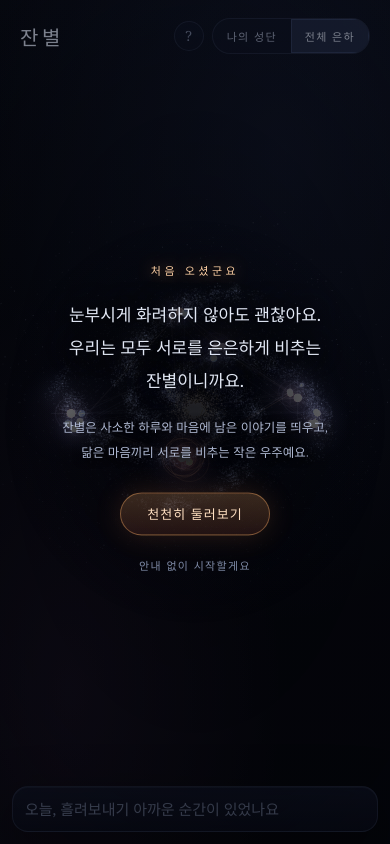
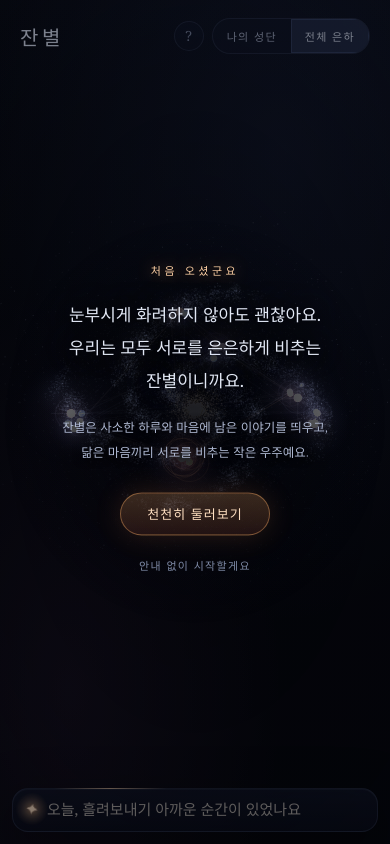
Before and after one commit to cool6001-tech/janbyeol, a React (Vite) app: page / in a window 390 px wide. Built offline with nearby package versions, Linux system fonts and the light colour scheme; a web font is replaced by a local one.

Commit message:
잔별 글쓰기 영역 반영

```diff
--- a/src/components/Composer.jsx
+++ b/src/components/Composer.jsx
@@ -17,6 +17,8 @@ export default function Composer({ onSubmit, onFocus, compact = false }) {
   const areaRef = useRef(null)
 
   const folded = compact && !typing && !text.trim() && !photo
+  /** 아무도 쓰고 있지 않은 빈 입력창 — 이때만 별이 반짝이며 부릅니다 */
+  const idle = !typing && !text.trim() && !photo
 
   const grow = (el) => {
     el.style.height = 'auto'
@@ -46,7 +48,16 @@ export default function Composer({ onSubmit, onFocus, compact = false }) {
   }
 
   return (
-    <form className={`composer${compact ? ' compact' : ''}${folded ? ' folded' : ''}`} onSubmit={submit}>
+    <form
+      className={`composer${compact ? ' compact' : ''}${folded ? ' folded' : ''}${idle ? ' idle' : ''}`}
+      onSubmit={submit}
+    >
+      {/* 오늘의 이야기를 부르는 작은 별 — 비어 있을 땐 은은하게 반짝이고, 쓰기 시작하면 또렷하게 켜집니다 */}
+      <span className="composespark" aria-hidden="true">
+        <svg viewBox="0 0 24 24">
+          <path d="M12 2.5c.6 4.6 2.3 7.3 9.5 9.5-7.2 2.2-8.9 4.9-9.5 9.5-.6-4.6-2.3-7.3-9.5-9.5 7.2-2.2 8.9-4.9 9.5-9.5z" />
+        </svg>
+      </span>
       <textarea
         id="draft"
         ref={areaRef}
--- a/src/components/StarCard.jsx
+++ b/src/components/StarCard.jsx
@@ -122,7 +122,14 @@ export default function StarCard({
         </div>
       </div>
 
-      <form className="replybar" onSubmit={submit}>
+      {/* 별빛 이어가기 — 눈에 잘 띄지 않던 자리라, 작은 별 하나가 은은하게 반짝이며 부릅니다.
+          쓰기 시작하면 반짝임은 멈추고 또렷하게 켜진 채로, '잇기'가 따뜻해집니다. */}
+      <form className={`replybar${draft.trim() ? ' ready' : ''}`} onSubmit={submit}>
+        <span className="replyspark" aria-hidden="true">
+          <svg viewBox="0 0 24 24">
+            <path d="M12 2.5c.6 4.6 2.3 7.3 9.5 9.5-7.2 2.2-8.9 4.9-9.5 9.5-.6-4.6-2.3-7.3-9.5-9.5 7.2-2.2 8.9-4.9 9.5-9.5z" />
+          </svg>
+        </span>
         <input
           id="reply-input"
           value={draft}
--- a/src/index.css
+++ b/src/index.css
@@ -306,8 +306,78 @@ ul {
   flex-direction: column;
   gap: 9px;
 }
+/* 입력창의 별 — 별빛 이어가기와 같은 박자, 대신 '띄우기'와 같은 따뜻한 색.
+   남의 별에 건네는 말은 푸른 별, 내 이야기를 띄우는 자리는 따뜻한 별입니다. */
+.composer {
+  position: relative;
+}
+.composer::before {
+  content: '';
+  position: absolute;
+  top: -1px;
+  left: 18px;
+  right: 18px;
+  height: 1px;
+  background: linear-gradient(90deg, rgba(255, 176, 103, 0), rgba(255, 214, 170, 0.7) 50%, rgba(255, 176, 103, 0));
+  background-size: 34% 100%;
+  background-repeat: no-repeat;
+  background-position: -60% 0;
+  opacity: 0;
+  pointer-events: none;
+}
+.composer.idle::before {
+  animation: replySweep 8s ease-in-out 1.5s infinite;
+}
+.composer:focus-within::before {
+  opacity: 1;
+  background-size: 100% 100%;
+  background-position: 0 0;
+  background-image: linear-gradient(
+    90deg,
+    rgba(255, 176, 103, 0),
+    rgba(255, 214, 170, 0.45) 20%,
+    rgba(255, 214, 170, 0.45) 80%,
+    rgba(255, 176, 103, 0)
+  );
+}
+.composespark {
+  position: absolute;
+  left: 14px;
+  top: 19px; /* 첫 줄 글자의 한가운데 */
+  width: 14px;
+  height: 14px;
+  display: grid;
+  place-items: center;
+  pointer-events: none;
+}
+.composespark::before {
+  content: '';
+  position: absolute;
+  inset: -8px;
+  border-radius: 50%;
+  background: radial-gradient(circle, rgba(255, 196, 140, 0.34), rgba(255, 196, 140, 0) 70%);
+  opacity: 0.6;
+}
+.composespark svg {
+  position: relative;
+  width: 14px;
+  height: 14px;
+  fill: #ffe2c4;
+  filter: drop-shadow(0 0 4px rgba(255, 190, 130, 0.9));
+}
+.composer.idle .composespark svg {
+  animation: replyTwinkle 3.6s ease-in-out infinite;
+}
+.composer.idle .composespark::before {
+  animation: replyHalo 3.6s ease-in-out infinite;
+}
+/* 비어 있을 때만 안내 글자가 별과 같은 박자로 숨 쉽니다 (쓴 글자는 흔들리지 않게) */
+.composer.idle textarea {
+  animation: replyBreathe 3.6s ease-in-out infinite;
+}
 .composer textarea {
   width: 100%;
+  padding: 0 0 0 24px; /* 별 자리 */
   resize: none;
   border: 0;
   background: transparent;
@@ -320,7 +390,7 @@ ul {
   max-height: 260px;
 }
 .composer textarea::placeholder {
-  color: rgba(126, 138, 166, 0.75);
+  color: rgba(214, 206, 196, 0.82);
   font-family: var(--serif);
 }
 .crow {
@@ -683,14 +753,110 @@ ul {
   padding-bottom: 12px;
 }
 
+/* 별빛 이어가기
+   예전에는 카드 맨 아래 옅은 글자뿐이라 있는 줄도 몰랐어요.
+   · 왼쪽의 작은 별이 별처럼 은은하게 반짝이고
+   · 윗선을 따라 빛 한 줄기가 느리게 지나가며
+   · 안내 글자도 조금 더 밝게, 천천히 숨 쉬듯
+   쓰기 시작하면(초점) 반짝임은 멈추고 또렷하게 켜진 채로 기다립니다. */
 .replybar {
+  position: relative;
   flex: 0 0 auto;
   display: flex;
-  gap: 8px;
+  gap: 10px;
   align-items: center;
-  padding: 11px 14px 13px;
+  padding: 12px 14px 13px 16px;
   border-top: 1px solid var(--line);
-  background: rgba(6, 9, 18, 0.5);
+  background: linear-gradient(180deg, rgba(143, 179, 255, 0.045), rgba(6, 9, 18, 0.5) 70%);
+  transition: background 0.4s;
+}
+.replybar::before {
+  content: '';
+  position: absolute;
+  top: -1px;
+  left: 0;
+  right: 0;
+  height: 1px;
+  background: linear-gradient(
+    90deg,
+    rgba(143, 179, 255, 0) 0%,
+    rgba(190, 212, 255, 0.75) 50%,
+    rgba(143, 179, 255, 0) 100%
+  );
+  background-size: 40% 100%;
+  background-repeat: no-repeat;
+  background-position: -60% 0;
+  animation: replySweep 7s ease-in-out infinite;
+  pointer-events: none;
+}
+@keyframes replySweep {
+  0%,
+  30% {
+    background-position: -60% 0;
+    opacity: 0;
+  }
+  38% {
+    opacity: 1;
+  }
+  72% {
+    opacity: 1;
+  }
+  80%,
+  100% {
+    background-position: 160% 0;
+    opacity: 0;
+  }
+}
+.replyspark {
+  position: relative;
+  flex: 0 0 auto;
+  width: 14px;
+  height: 14px;
+  display: grid;
+  place-items: center;
+}
+/* 별 뒤의 옅은 번짐 */
+.replyspark::before {
+  content: '';
+  position: absolute;
+  inset: -7px;
+  border-radius: 50%;
+  background: radial-gradient(circle, rgba(160, 190, 255, 0.35), rgba(160, 190, 255, 0) 70%);
+  animation: replyHalo 3.2s ease-in-out infinite;
+}
+.replyspark svg {
+  position: relative;
+  width: 14px;
+  height: 14px;
+  fill: #dbe6ff;
+  filter: drop-shadow(0 0 4px rgba(170, 200, 255, 0.9));
+  animation: replyTwinkle 3.2s ease-in-out infinite;
+}
+@keyframes replyTwinkle {
+  0%,
+  100% {
+    opacity: 0.5;
+    transform: scale(0.78) rotate(0deg);
+  }
+  45% {
+    opacity: 1;
+    transform: scale(1.06) rotate(12deg);
+  }
+  60% {
+    opacity: 0.85;
+    transform: scale(0.95) rotate(8deg);
+  }
+}
+@keyframes replyHalo {
+  0%,
+  100% {
+    opacity: 0.35;
+    transform: scale(0.8);
+  }
+  45% {
+    opacity: 1;
+    transform: scale(1.15);
+  }
 }
 .replybar input {
   flex: 1;
@@ -703,19 +869,71 @@ ul {
   font-size: var(--fs-sm);
 }
 .replybar input::placeholder {
-  color: rgba(126, 138, 166, 0.7);
+  color: rgba(186, 202, 238, 0.86);
+}
+/* 비어 있을 때만 안내 글자가 별과 같은 박자로 숨 쉽니다 */
+.replybar:not(.ready):not(:focus-within) input {
+  animation: replyBreathe 3.2s ease-in-out infinite;
+}
+@keyframes replyBreathe {
+  0%,
+  100% {
+    opacity: 0.72;
+  }
+  45% {
+    opacity: 1;
+  }
 }
 .replybar button {
   background: none;
-  border: 0;
+  border: 1px solid transparent;
+  border-radius: 999px;
+  padding: 5px 10px;
+  margin-right: -6px;
   color: var(--cool);
   font-size: var(--fs-xs);
   letter-spacing: 0.12em;
   cursor: pointer;
   white-space: nowrap;
+  transition: color 0.3s, border-color 0.3s, background 0.3s, box-shadow 0.3s;
 }
 .replybar button:hover {
   color: #c6d8ff;
+}
+
+/* 쓰는 중 — 반짝임은 멈추고, 또렷하게 켜진 채로 */
+.replybar:focus-within {
+  background: linear-gradient(180deg, rgba(143, 179, 255, 0.08), rgba(6, 9, 18, 0.5) 80%);
+}
+.replybar:focus-within::before {
+  animation: none;
+  opacity: 1;
+  background-size: 100% 100%;
+  background-position: 0 0;
+  background-image: linear-gradient(
+    90deg,
+    rgba(143, 179, 255, 0),
+    rgba(190, 212, 255, 0.55) 20%,
+    rgba(190, 212, 255, 0.55) 80%,
+    rgba(143, 179, 255, 0)
+  );
+}
+.replybar:focus-within .replyspark svg,
+.replybar:focus-within .replyspark::before {
+  animation: none;
+  opacity: 1;
+  transform: none;
+}
+/* 한 글자라도 쓰면 '잇기'가 따뜻해집니다 */
+.replybar.ready button {
+  color: #ffe0c2;
+  border-color: rgba(255, 176, 103, 0.4);
+  background: rgba(255, 176, 103, 0.12);
+  box-shadow: 0 0 16px rgba(255, 150, 90, 0.2);
+}
+.replybar.ready .replyspark svg {
+  fill: #ffe2c4;
+  filter: drop-shadow(0 0 5px rgba(255, 190, 130, 0.95));
 }
 .close {
   position: absolute;
@@ -2008,6 +2226,14 @@ ul {
     min-height: 26px;
     max-height: 180px;
   }
+  .composer.compact .composespark {
+    left: 12px;
+    top: 13px;
+  }
+  .composer.compact::before {
+    left: 16px;
+    right: 16px;
+  }
   .composer.compact.folded .crow,
   .composer.compact.folded .thumb {
     display: none;
@@ -2139,8 +2365,19 @@ ul {
   .tour-hole::after,
   .tour-art .twinkle,
   .tour-faux-warm,
-  .cardwrap.on .cardnotch {
+  .cardwrap.on .cardnotch,
+  .replybar::before,
+  .replyspark::before,
+  .replyspark svg,
+  .replybar:not(.ready):not(:focus-within) input,
+  .composer.idle::before,
+  .composer.idle .composespark svg,
+  .composer.idle .composespark::before,
+  .composer.idle textarea {
     animation: none;
+  }
+  .replyspark svg {
+    opacity: 1;
   }
   .hint,
   .hint small {
```
Also changed, not shown: 1 other file (tests, documents, lock files or other folders).
